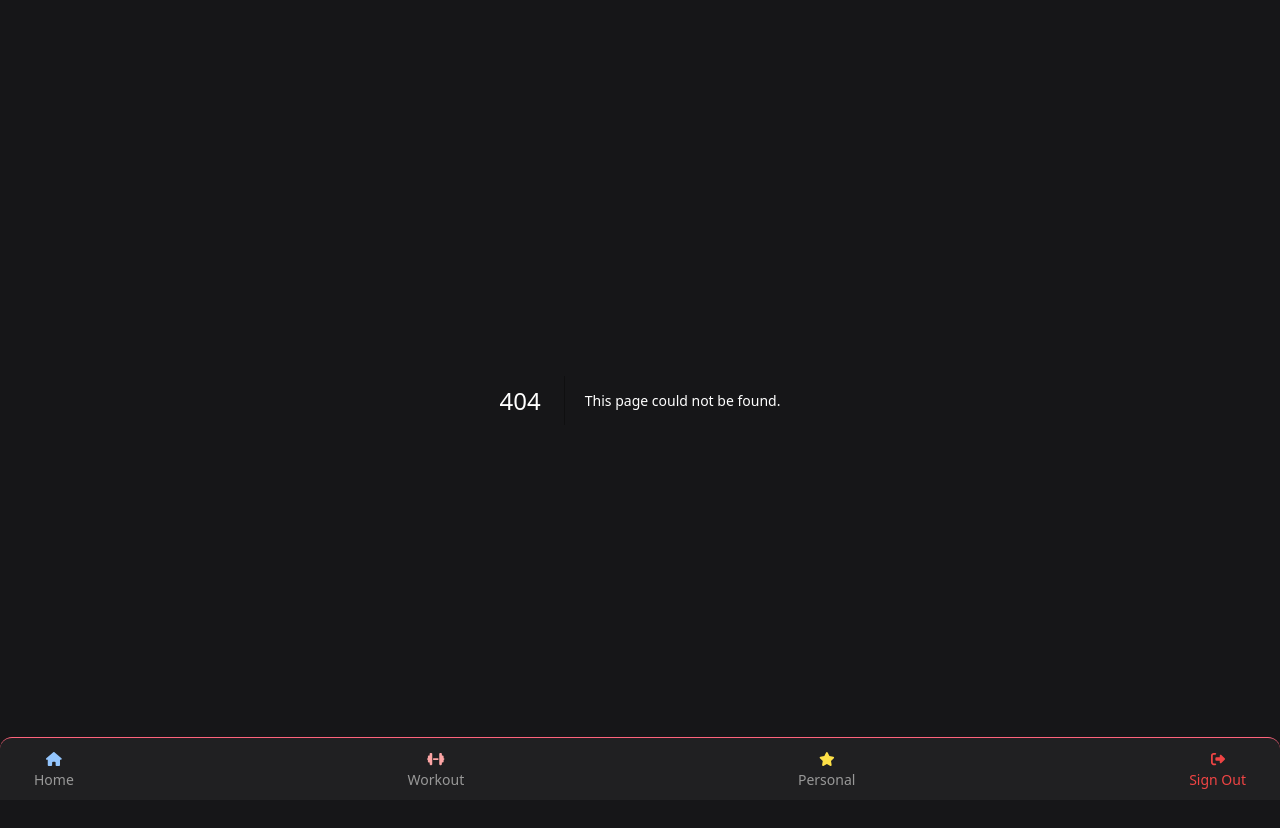
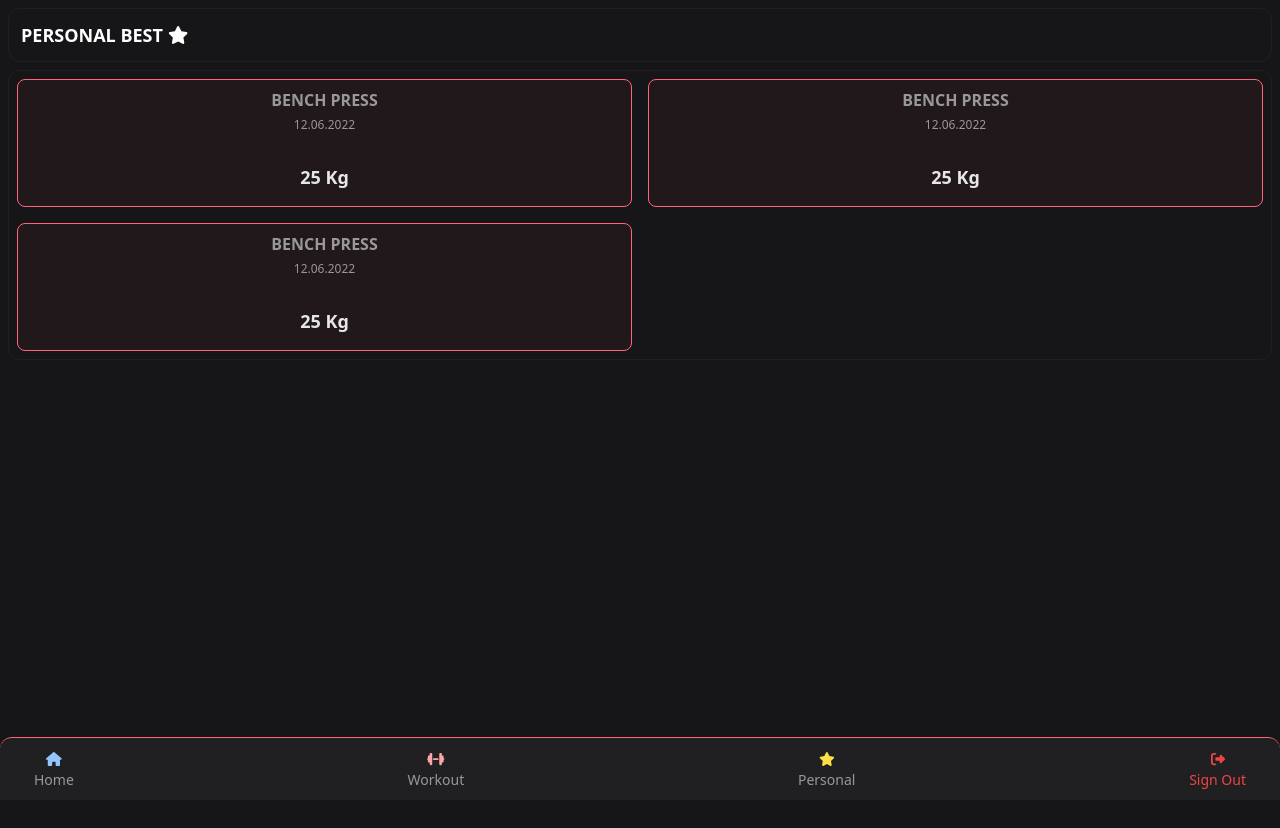
Before and after one commit to AlinMican1/workoutApp, a Next.js app: page /personalBest in a window 1280 px wide. Before the commit this address had no page. Shown: the top 828 px of the page. After the commit the page ends 800 px from the top, so only its background shows below. Built offline with nearby package versions, Linux system fonts and the light colour scheme.

Commit message:
Works on personal best card design.

```diff
--- /dev/null
+++ b/src/app/personalBest/page.tsx
@@ -0,0 +1,21 @@
+import { faStar } from "@fortawesome/free-solid-svg-icons"
+import { FontAwesomeIcon } from "@fortawesome/react-fontawesome"
+import PbCard from "@/components/atom/pbCard"
+
+export default async function PersonalBestPage() {
+    return(
+        <>
+        <div className=' border m-2 rounded-xl border-darkgray'>
+        <h1 className='p-3 text-lg font-semibold ' >
+           PERSONAL BEST <FontAwesomeIcon icon={faStar} className='text-white'/>
+
+        </h1>
+        </div>
+        <div className={`border m-2 rounded-xl border-darkgray grid grid-cols-2 gap-0`}>
+            <PbCard />
+            <PbCard />
+            <PbCard />
+        </div>
+        </>
+    )
+}
--- a/src/app/workout/page.tsx
+++ b/src/app/workout/page.tsx
@@ -3,7 +3,7 @@ import { faDumbbell } from '@fortawesome/free-solid-svg-icons'
 import { FontAwesomeIcon } from '@fortawesome/react-fontawesome'
 import AddWorkoutPlan from '@/components/molecule/addWorkoutPlan'
 import { db } from '@/lib/db'
-import { PlanCard } from '@/components/atom/planCard'
+import { PlanCard } from '@/components/molecule/planCard'
 import { getServerSession } from "next-auth/next"
 import { authOptions } from '@/lib/auth';
 import Provider from '@/lib/client-provider';
--- /dev/null
+++ b/src/components/atom/pbCard.tsx
@@ -0,0 +1,19 @@
+import React from 'react'
+
+const PbCard = () => {
+  return (
+
+    <div className='bg-boxDarkPink h-32 m-2 rounded rounded-lg border border-specialPink'>
+        <h1 className='flex justify-center text-center text-textColor uppercase font-semibold flex flex-col mt-2'>Bench press
+        <span className='text-textColor mt-1 font-light text-[12px] text-center'>12.06.2022</span>
+         </h1>
+        <h1 className='relative justify-center bottom-[-30px] text-[18px] text-center text-titleColor font-semibold flex flex-col'>25 Kg
+
+        </h1>
+
+    </div>
+
+  )
+}
+
+export default PbCard;
--- a/src/components/molecule/navBar.tsx
+++ b/src/components/molecule/navBar.tsx
@@ -30,7 +30,7 @@ export const NavBar = () => {
                 </ButtonNavBar>
             </Link>
 
-            <Link href={'/'}>
+            <Link href={'/personalBest'}>
                 <ButtonNavBar btnColor='bg-transparent' btnText = "Personal">
                     <FontAwesomeIcon icon={faStar} className='text-yellow-300' />
                 </ButtonNavBar>
--- a/src/components/atom/planCard.tsx
+++ b/src/components/molecule/planCard.tsx
@@ -3,7 +3,7 @@ import React from 'react'
 import { faTrash } from '@fortawesome/free-solid-svg-icons'
 import { FontAwesomeIcon } from '@fortawesome/react-fontawesome'
 import { useState } from 'react'
-import { PlanModal } from './planModal'
+import { PlanModal } from '../atom/planModal'
 import { useRouter } from 'next/navigation'
 interface PlanCardProps {
     title: string
```
